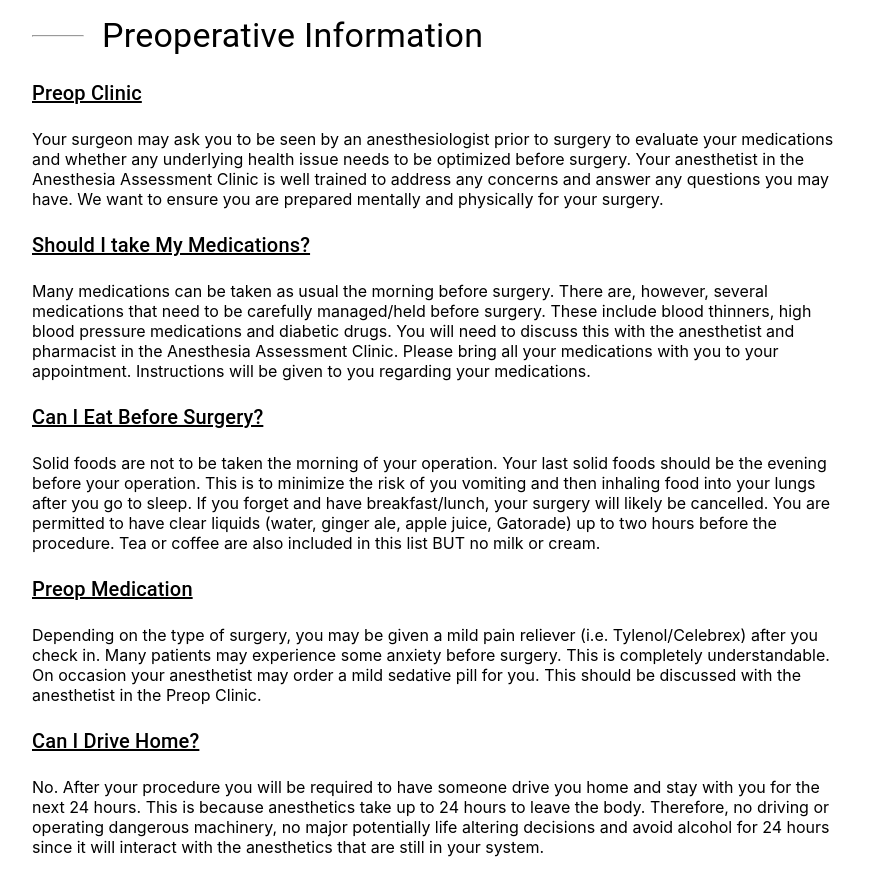
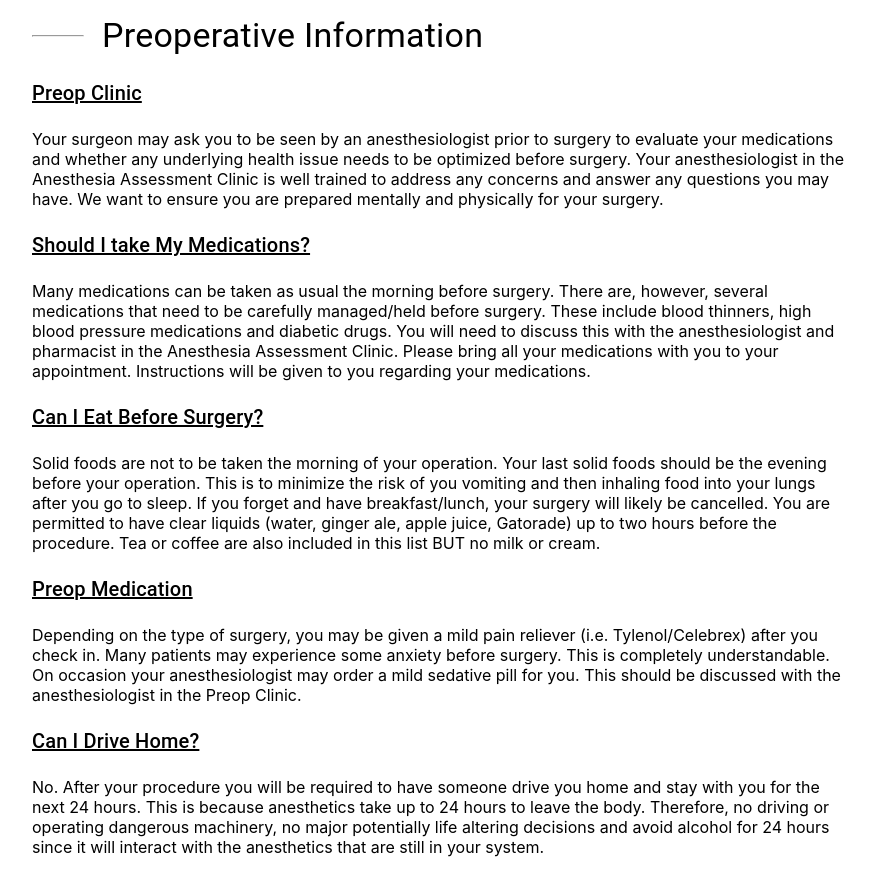
Before and after one commit to ssmythw/anesthesia-portal, a React (Create React App) app: page /general-and-preop in a window 1280 px wide. Shown: the part 820-1715 px from the top of the page, without its empty margins (198-1073 px from the left). Built offline with nearby package versions, Linux system fonts and the light colour scheme; the HTML template or start-up script is replaced by a standard one.

Commit message:
added more content to about section

```diff
--- a/src/components/Navbar/DropdownMenu.jsx
+++ b/src/components/Navbar/DropdownMenu.jsx
@@ -18,6 +18,9 @@ const DropdownMenu = ({ showDropdown, setShowDropdown }) => {
 
   const handleClick = () => {
     setShowDropdown(false);
+    setTimeout(() => {
+      setArrow({ ...arrow, general: false });
+    }, 1000);
   };
 
   useEffect(() => {
--- a/src/pages/About/About.jsx
+++ b/src/pages/About/About.jsx
@@ -78,7 +78,7 @@ const About = () => {
             department’s work has enabled patients to leave the hospital after
             knee replacement surgery with portable pain pumps that deliver
             freezing medicine around the joint thus minimizing narcotic use and
-            providing superior pain control. We have been able to reduce the
+            providing better pain control. We have been able to reduce the
             length of stay for these patients, most of whom go home the same day
             after surgery.
           </Typography>
@@ -127,6 +127,21 @@ const About = () => {
           </Typography>
           <br />
           <br />
+          <Typography sx={{ textDecoration: "underline" }} variant="h6">
+            Awards
+          </Typography>
+          <br />
+          <Typography variant="p">
+            Our staff has been recognized for their commitment to patient care.
+            Three of the anesthesiologists have received the SRHC award for
+            leadership, one of SRHC's top awards. Individuals have also been
+            recognized for their excellence in teaching by the University of
+            Toronto and the Canadian Anesthesia Society's top award was given to
+            one of our staff in recognition of his outstanding contribution to
+            the field of anesthesiology at the national level.
+          </Typography>
+          <br />
+          <br />
           <Typography variant="p">
             For further information regarding the practise of anesthesia, the
             Canadian Anesthesia Society’s website is www.cas.ca
--- a/src/pages/General/General.jsx
+++ b/src/pages/General/General.jsx
@@ -99,10 +99,11 @@ const General = () => {
           <Typography variant="p">
             Your surgeon may ask you to be seen by an anesthesiologist prior to
             surgery to evaluate your medications and whether any underlying
-            health issue needs to be optimized before surgery. Your anesthetist
-            in the Anesthesia Assessment Clinic is well trained to address any
-            concerns and answer any questions you may have. We want to ensure
-            you are prepared mentally and physically for your surgery.
+            health issue needs to be optimized before surgery. Your
+            anesthesiologist in the Anesthesia Assessment Clinic is well trained
+            to address any concerns and answer any questions you may have. We
+            want to ensure you are prepared mentally and physically for your
+            surgery.
           </Typography>
           <br />
           <br />
@@ -115,10 +116,10 @@ const General = () => {
             There are, however, several medications that need to be carefully
             managed/held before surgery. These include blood thinners, high
             blood pressure medications and diabetic drugs. You will need to
-            discuss this with the anesthetist and pharmacist in the Anesthesia
-            Assessment Clinic. Please bring all your medications with you to
-            your appointment. Instructions will be given to you regarding your
-            medications.
+            discuss this with the anesthesiologist and pharmacist in the
+            Anesthesia Assessment Clinic. Please bring all your medications with
+            you to your appointment. Instructions will be given to you regarding
+            your medications.
           </Typography>
           <br />
           <br />
@@ -146,9 +147,9 @@ const General = () => {
             Depending on the type of surgery, you may be given a mild pain
             reliever (i.e. Tylenol/Celebrex) after you check in. Many patients
             may experience some anxiety before surgery. This is completely
-            understandable. On occasion your anesthetist may order a mild
-            sedative pill for you. This should be discussed with the anesthetist
-            in the Preop Clinic.
+            understandable. On occasion your anesthesiologist may order a mild
+            sedative pill for you. This should be discussed with the
+            anesthesiologist in the Preop Clinic.
           </Typography>
           <br />
           <br />
--- a/src/pages/Q&A/QA.jsx
+++ b/src/pages/Q&A/QA.jsx
@@ -43,8 +43,8 @@ const QA = () => {
     // bgColor: 'white',
     titleTextColor: "black",
     rowTitleColor: "black",
-    // rowContentColor: 'grey',
-    // arrowColor: "red",
+    rowContentTextSize: "15px",
+    rowTitleTextSize: "22px",
   };
 
   const config = {
```
